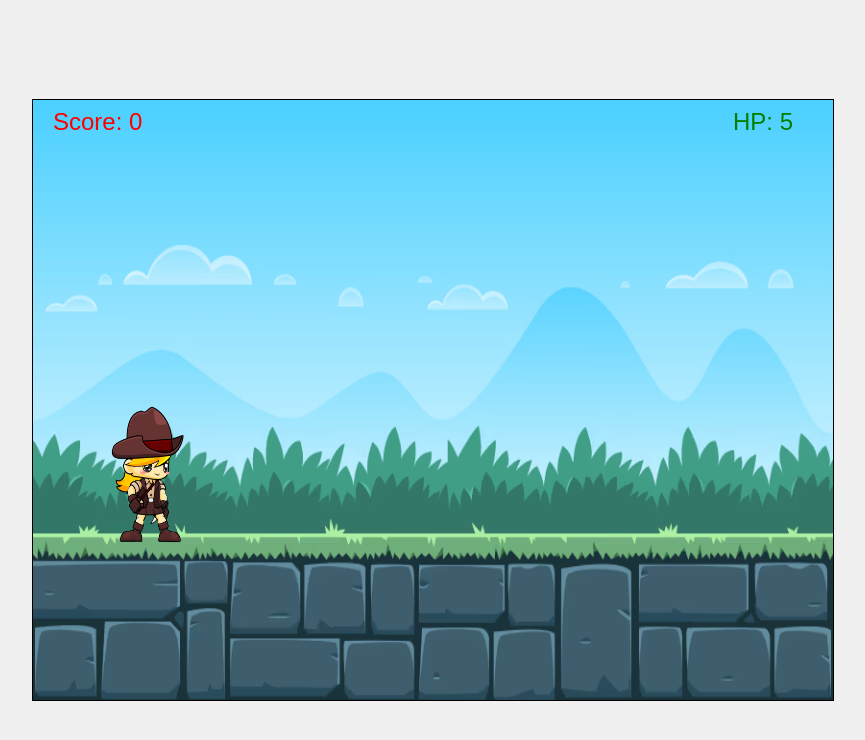
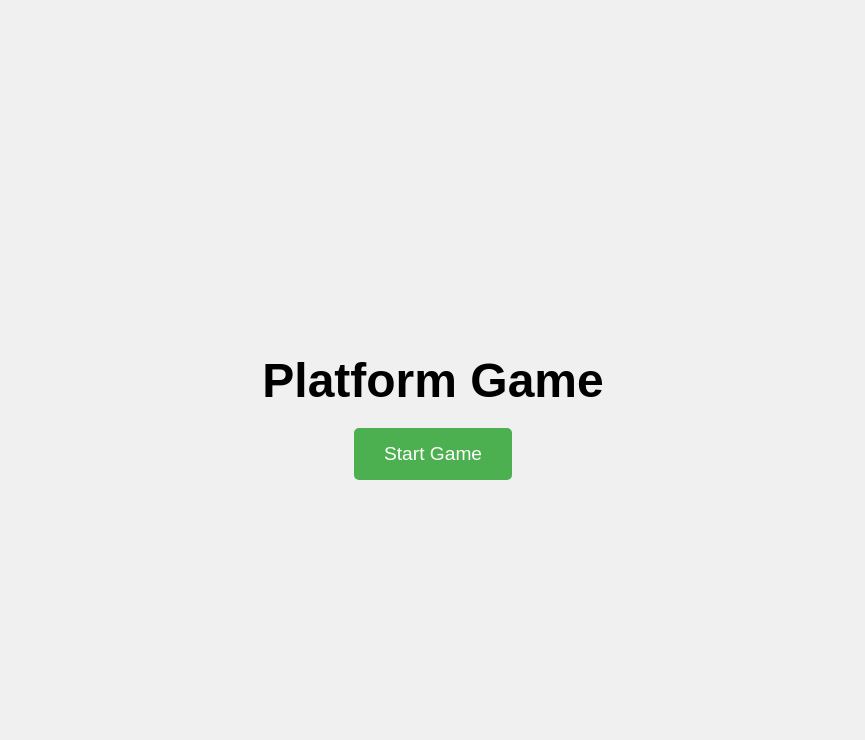
Before and after one commit to semicon/gameplatformjs, a plain HTML site: page index.html in a window 1280 px wide. Shown: the whole page, without its empty margins (207-1072 px from the left). Drawn offline with Linux system fonts and the light colour scheme.

Commit message:
Update index.html

```diff
--- a/index.html
+++ b/index.html
@@ -12,12 +12,33 @@
             height: 100vh;
             margin: 0;
             background-color: #f0f0f0;
+            font-family: Arial, sans-serif;
+        }
+        #menu {
+            text-align: center;
+        }
+        #menu h1 {
+            font-size: 3rem;
+            margin-bottom: 20px;
+        }
+        #menu button {
+            padding: 15px 30px;
+            font-size: 1.2rem;
+            background-color: #4CAF50;
+            color: white;
+            border: none;
+            border-radius: 5px;
+            cursor: pointer;
+        }
+        #menu button:hover {
+            background-color: #45a049;
         }
         canvas {
             border: 1px solid black;
+            display: none; /* ซ่อน Canvas จนกว่าเกมจะเริ่ม */
         }
         #gameOverModal {
-            display: none; /* Hidden by default */
+            display: none;
             position: fixed;
             top: 50%;
             left: 50%;
@@ -46,6 +67,10 @@
     </style>
 </head>
 <body>
+    <div id="menu">
+        <h1>Platform Game</h1>
+        <button id="startButton">Start Game</button>
+    </div>
     <canvas id="gameCanvas" width="800" height="600"></canvas>
     <div id="gameOverModal">
         <h2>Game Over!</h2>
@@ -53,18 +78,28 @@
         <button id="restartButton">Restart Game</button>
     </div>
     <script>
+        // JavaScript สำหรับควบคุมหน้าเมนูและเริ่มเกม
+        const menu = document.getElementById('menu');
+        const startButton = document.getElementById('startButton');
         const canvas = document.getElementById('gameCanvas');
         const ctx = canvas.getContext('2d');
         const gameOverModal = document.getElementById('gameOverModal');
         const restartButton = document.getElementById('restartButton');
         const finalScoreDisplay = document.getElementById('finalScore');
 
+        startButton.addEventListener('click', () => {
+            menu.style.display = 'none'; // ซ่อนหน้าเมนู
+            canvas.style.display = 'block'; // แสดง Canvas
+            resetGame(); // เริ่มเกม
+        });
+
+        // ส่วนที่เหลือของโค้ดเกม (ตามโค้ดเดิมของคุณ)
         const player = {
             x: 50,
             y: canvas.height - 150 - 150,
             width: 150,
             height: 150,
-            speed: 5, // Reduced player speed
+            speed: 5,
             velocityX: 0,
             velocityY: 0,
             jumping: false,
@@ -78,13 +113,13 @@
             currentSprite: [],
             frameIndex: 0,
             facingLeft: false,
-            lastFrameTime: 0, // Track the last time the frame was updated
+            lastFrameTime: 0,
         };
 
         const background = {
             x: 0,
             image: new Image(),
-            speed: 1 // Reduced background speed
+            speed: 2.5
         };
 
         let items = [];
@@ -99,9 +134,9 @@
         let hp = 5;
 
         let animationFrameId;
-        let isGameRunning = true;
+        let isGameRunning = false;
 
-        const frameDuration = 1000 / 12; // Slower frame rate (8 FPS)
+        const frameDuration = 1000 / 16;
 
         background.image.src = './img/background.png';
         background.image.onload = () => {
@@ -163,7 +198,7 @@
         loadSprite('Dead', 10);
 
         loadItemImages(12);
-        loadEnemyImages(4); // โหลดภาพศัตรู 4 ภาพ
+        loadEnemyImages(4);
 
         function drawBackground() {
             if (background.image.complete) {
@@ -251,8 +286,9 @@
 
         function updateEnemies() {
             enemies.forEach(enemy => {
-                const enemySpeed = player.jumping ? 4 : 3; // Reduced enemy speed
+                const enemySpeed = player.jumping ? 10 : 8;
                 enemy.x -= enemySpeed;
+                console.log(enemySpeed)
             });
             enemies = enemies.filter(enemy => enemy.x + enemy.width > 0);
         }
@@ -263,18 +299,16 @@
                     player.x + player.width > item.x &&
                     player.y < item.y &&
                     player.y-50 + player.height > item.y) {
-                    // ชนไอเทม
                     score += item.score;
                     items.splice(index, 1);
                 }
             });
 
             enemies.forEach((enemy, index) => {
-                if (player.x+80 < enemy.x + enemy.width && // ด้านขวาของผู้เล่น > ด้านซ้ายของศัตรู
-                    player.x + player.width > enemy.x+80 &&        // ด้านซ้ายของผู้เล่น < ด้านขวาของศัตรู
+                if (player.x + 80 < enemy.x + enemy.width &&     // ด้านขวาของผู้เล่น > ด้านซ้ายของศัตรู
+                    player.x + player.width > enemy.x + 80 &&    // ด้านซ้ายของผู้เล่น < ด้านขวาของศัตรู
                     player.y < enemy.y + enemy.height&&          // && ด้านล่างของผู้เล่น > ด้านบนของศัตรู
                     player.y + player.height > enemy.y) {        // ด้านบนของผู้เล่น < ด้านล่างของศัตรู
-                    // ชนศัตรู
                     hp -= 1;
                     enemies.splice(index, 1);
                     if (hp <= 0) {
@@ -303,7 +337,7 @@
             }
 
             if (player.jumping) {
-                player.velocityY += 0.15; // Reduced gravity effect for slower fall
+                player.velocityY += 0.25;
                 if (player.y + player.height >= canvas.height - 150) {
                     player.y = canvas.height - 150 - player.height;
                     player.velocityY = 0;
@@ -339,7 +373,7 @@
                 player.currentSprite = player.sprite.Run;
                 clearItemGeneration();
             } else if (e.code === 'ArrowUp' && !player.jumping) {
-                player.velocityY = -8; // Reduced jump speed
+                player.velocityY = -9.5;
                 player.jumping = true;
                 player.currentSprite = player.sprite.Jump;
             }
@@ -359,7 +393,7 @@
             const item = {
                 image: itemImage,
                 x: canvas.width,
-                y: 150, // ตำแหน่งความสูงคงที่
+                y: 150,
                 score: itemScore
             };
             items.push(item);
@@ -370,20 +404,19 @@
             const enemyWidth = 100;
             const enemy = {
                 image: enemyImage,
-                x: canvas.width, // เริ่มต้นนอกขอบจอด้านขวา
-                y: canvas.height - 150 - 100, // ตำแหน่งความสูงคงที่
+                x: canvas.width,
+                y: canvas.height - 150 - 100,
                 width: enemyWidth,
-                height: 100 // ความสูงคงที่
+                height: 100
             };
             enemies.push(enemy);
         }
 
         function startItemGeneration() {
-            clearItemGeneration(); // เคลียร์ interval เดิมก่อนเริ่มใหม่
-            const randomInterval = Math.floor(Math.random() * 5000) + 4000; // Slower item generation
+            clearItemGeneration();
+            const randomInterval = Math.floor(Math.random() * 5000) + 4000;
             itemInterval = setInterval(() => {
                 createItem();
-                // สุ่มเวลาใหม่สำหรับไอเทมถัดไป
                 const nextInterval = Math.floor(Math.random() * 5000) + 4000;
                 clearInterval(itemInterval);
                 itemInterval = setTimeout(startItemGeneration, nextInterval);
@@ -391,7 +424,7 @@
         }
 
         function startEnemyGeneration() {
-            enemyInterval = setInterval(createEnemy, 8000); // Slower enemy generation
+            enemyInterval = setInterval(createEnemy, 8000);
         }
 
         function clearItemGeneration() {
@@ -445,7 +478,6 @@
         startEnemyGeneration();
         player.lastFrameTime = performance.now();
         update(player.lastFrameTime);
-
     </script>
 </body>
 </html>
```
